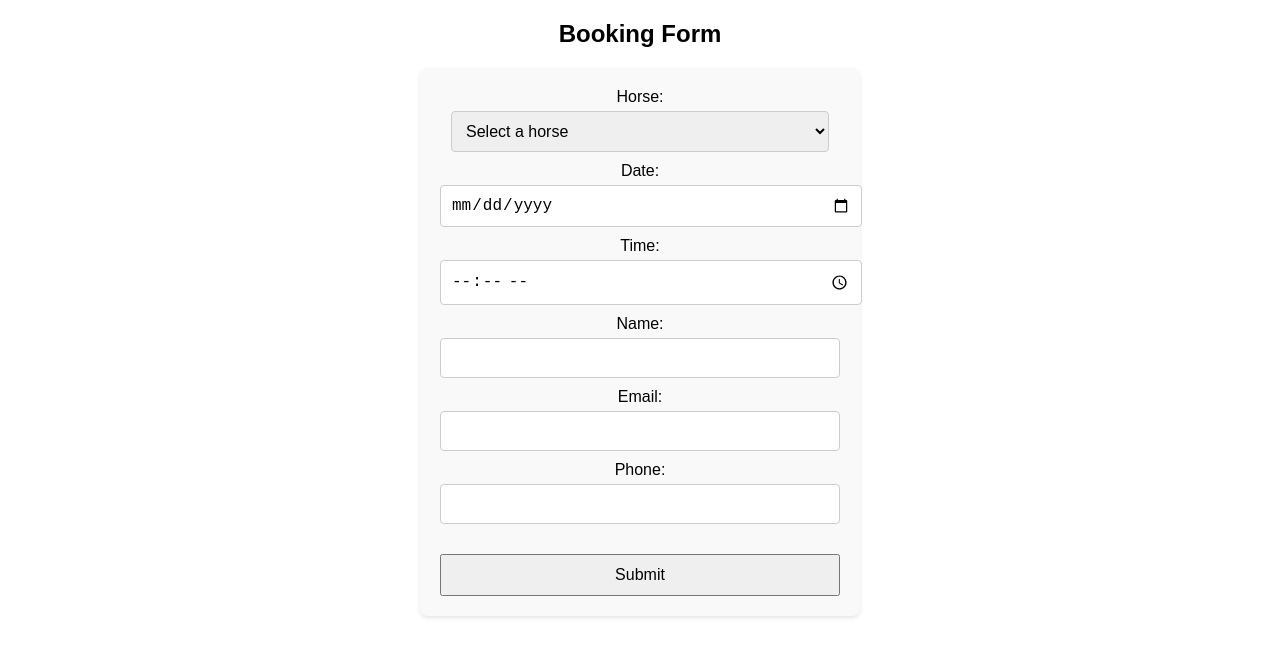
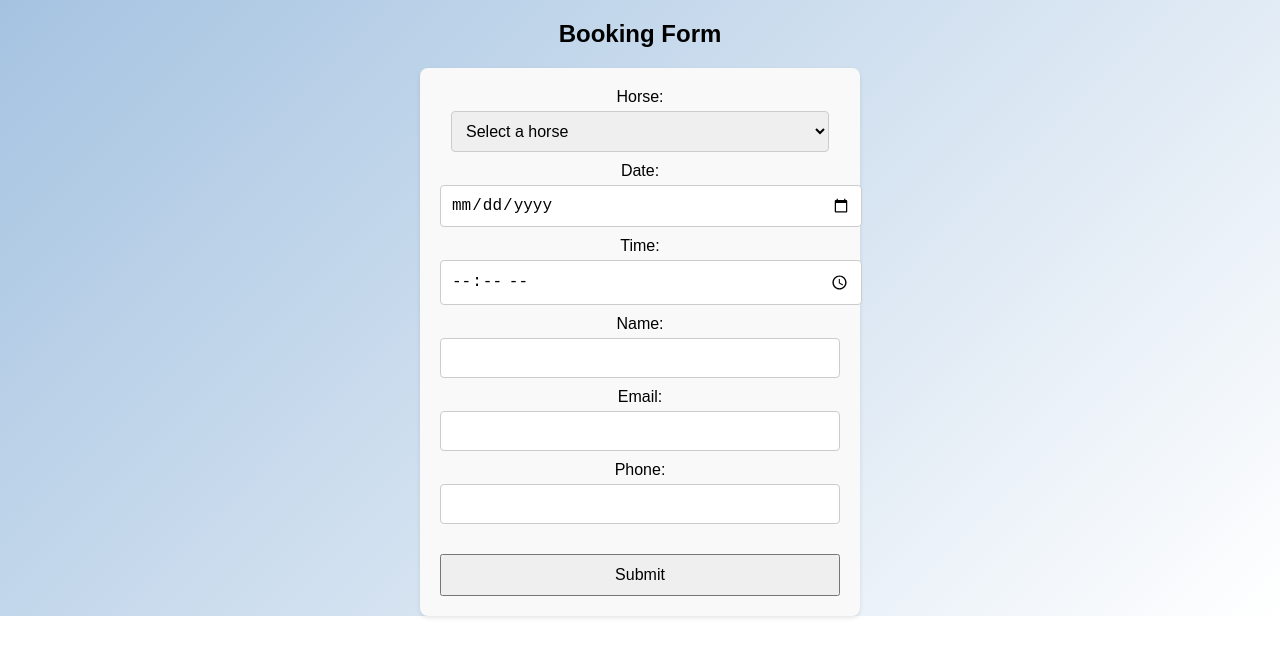
Before and after one commit to Hari-Narayan-Gupta/horse-ride-booking, a React (Create React App) app: page /booking in a window 1280 px wide. Shown: the top 656 px of the page. Built offline with nearby package versions, Linux system fonts and the light colour scheme.

Commit message:
Update App.css

```diff
--- a/src/App.css
+++ b/src/App.css
@@ -1,5 +1,6 @@
 .App {
   text-align: center;
+    background: linear-gradient(135deg, #a5c3e1, #ffffff);
 }
 
 .App-logo {
```
